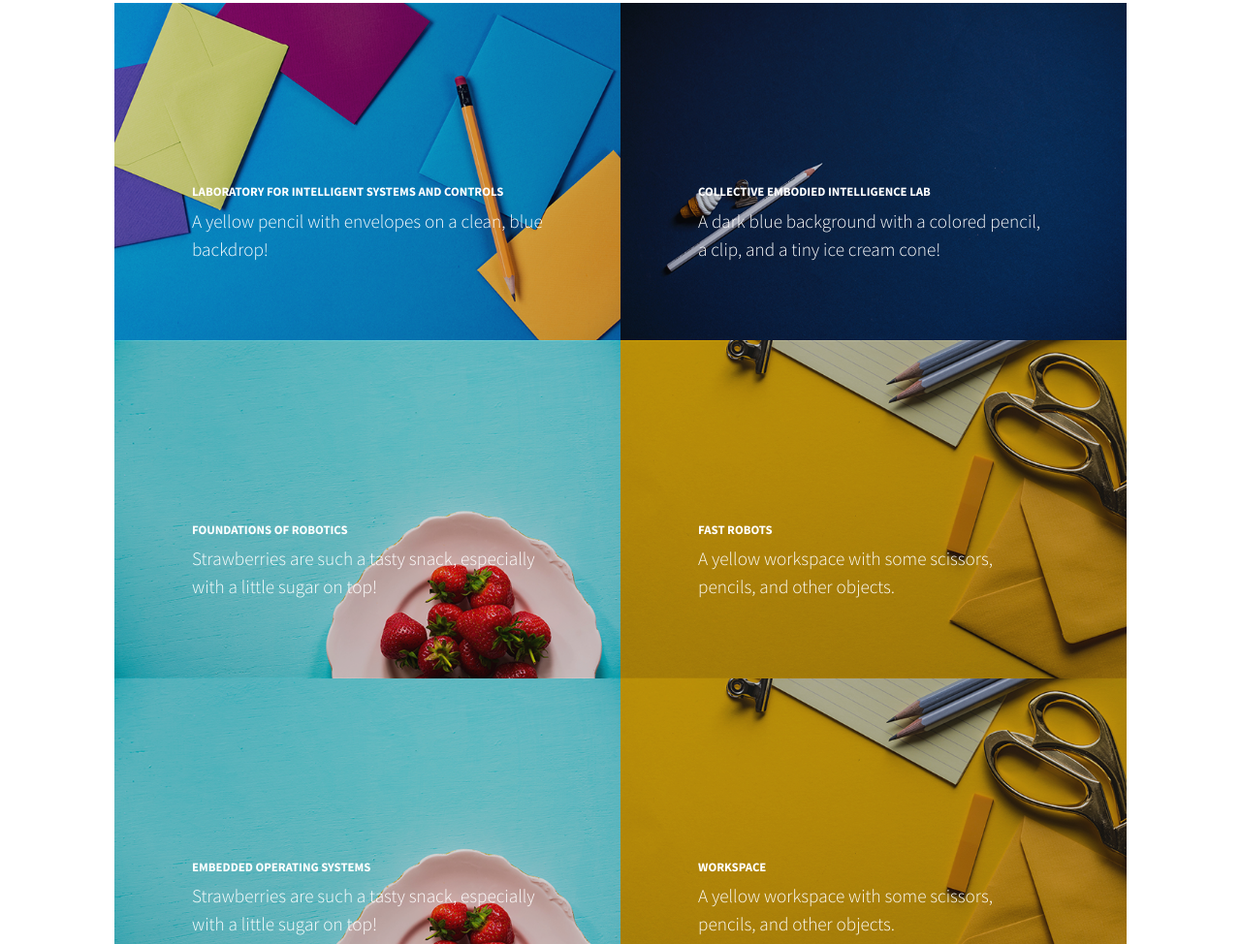
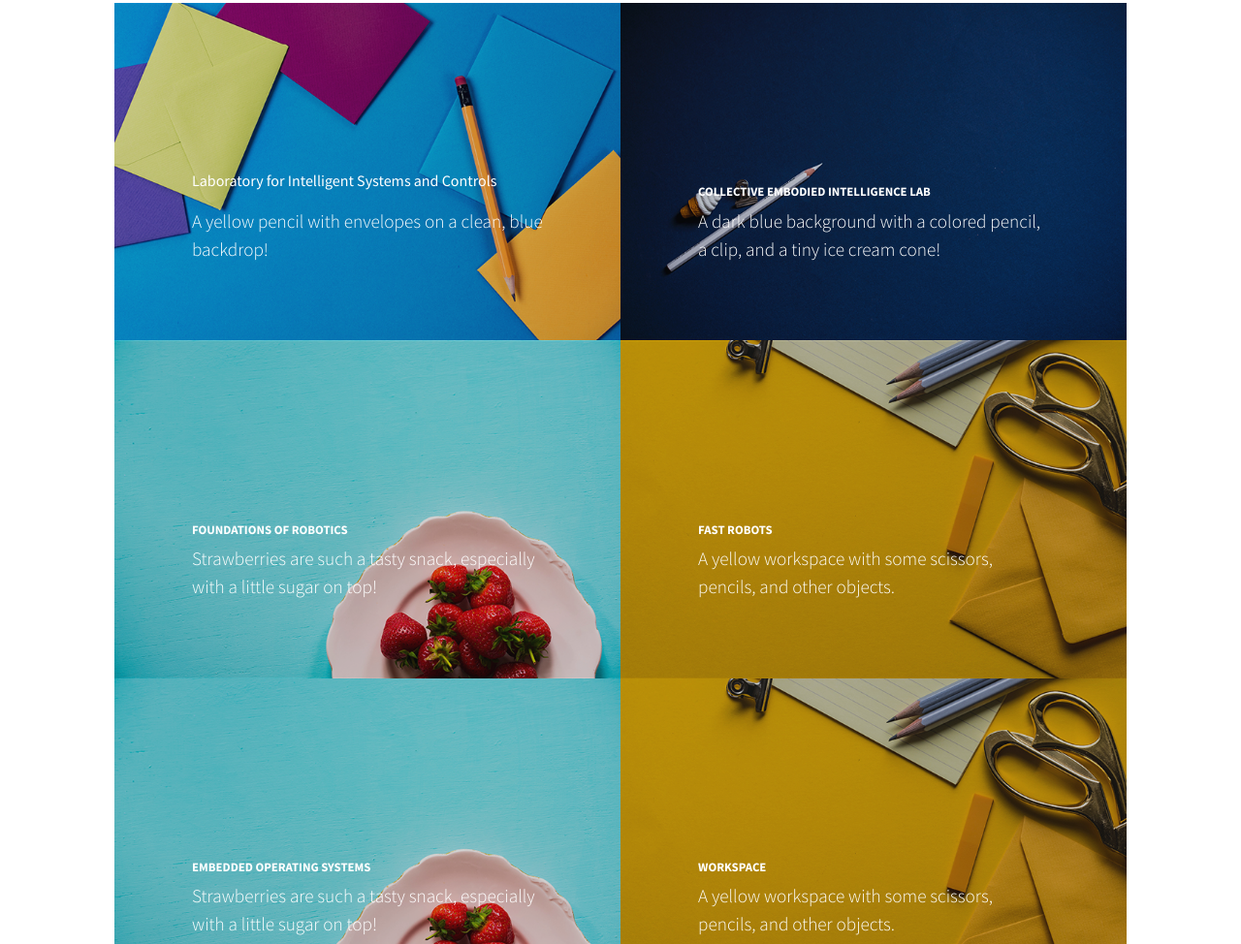
Before and after one commit to MikaylaLahr/Portfolio, a plain HTML site: page startbootstrap-stylish-portfolio-gh-pages/index.html in a window 1280 px wide. Shown: the part 1406-2380 px from the top of the page at 97% size. Drawn offline with nearby package versions, Linux system fonts and the light colour scheme.

Commit message:
Update index.html

```diff
--- a/startbootstrap-stylish-portfolio-gh-pages/index.html
+++ b/startbootstrap-stylish-portfolio-gh-pages/index.html
@@ -62,7 +62,7 @@
                         <a class="portfolio-item" href="LISC.html">
                             <div class="caption">
                                 <div class="caption-content">
-                                    <div class="h2">Laboratory for Intelligent Systems and Controls</div>
+                                    <div class="mb-3">Laboratory for Intelligent Systems and Controls</div>
                                     <p class="mb-0">A yellow pencil with envelopes on a clean, blue backdrop!</p>
                                 </div>
                             </div>
```
